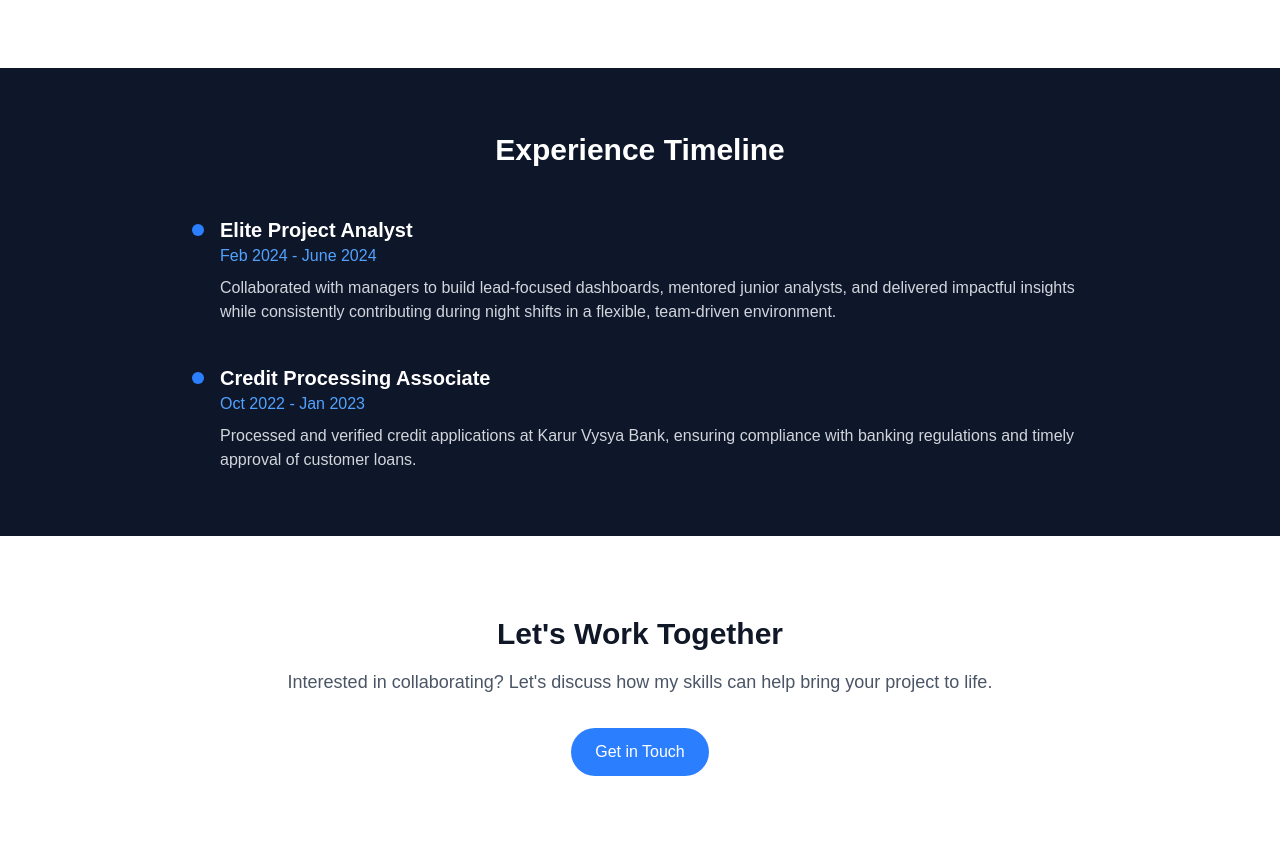
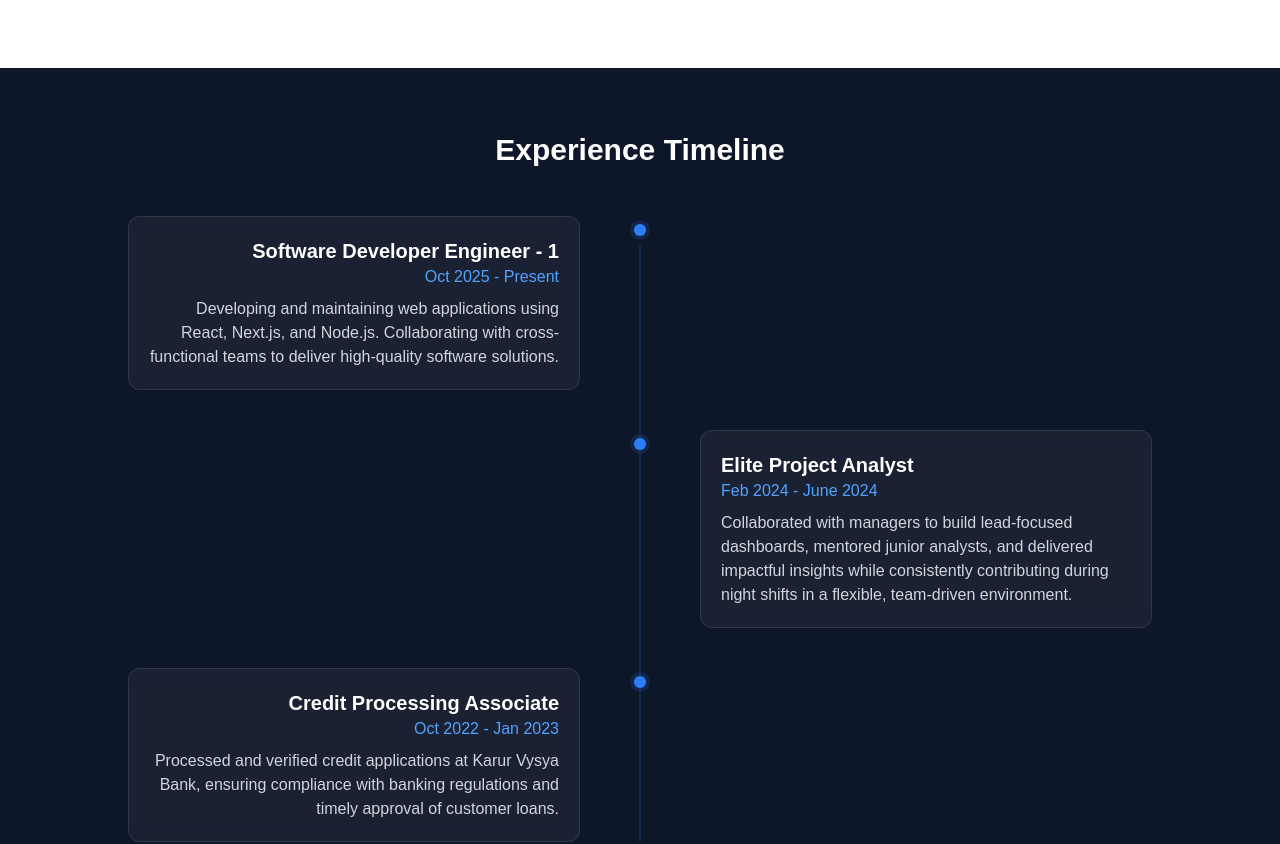
Before and after one commit to deven065/Portfolio-Website, a Next.js app: page /skills in a window 1280 px wide. Shown: the part 2500-3344 px from the top of the page. Built offline with nearby package versions, Linux system fonts and the light colour scheme.

Commit message:
Update Hero component text and enhance animations in Project and Experience sections

```diff
--- a/src/app/Components/Hero.tsx
+++ b/src/app/Components/Hero.tsx
@@ -3,7 +3,7 @@
 import React, { useState, useEffect } from "react";
 
 const Hero: React.FC = () => {
-  const animatedLine = "Full-Stack Developer";
+  const animatedLine = "Software Developer Engineer";
   const [currentText, setCurrentText] = useState("");
   const [charIndex, setCharIndex] = useState(0);
   const [direction, setDirection] = useState<"forward" | "backward">("forward");
--- a/src/app/Components/ProjectCard.tsx
+++ b/src/app/Components/ProjectCard.tsx
@@ -17,15 +17,15 @@ const ProjectCard: React.FC<ProjectCardProps> = ({
     ctaLink,
 }) => {
     return (
-        <div className="bg-white rounded-2xl overflow-hidden shadow-md mb-10">
+        <div className="group bg-white rounded-2xl overflow-hidden shadow-md hover:shadow-lg transition-shadow duration-300 mb-10">
             {/* Image */}
-            <div className="w-full">
+            <div className="w-full relative overflow-hidden">
                 <Image
                     src={image}
                     alt={title}
                     width={1200}
                     height={700}
-                    className="w-full h-auto object-cover"
+                    className="w-full h-auto object-cover transform transition-transform duration-300 ease-in-out hover:scale-105"
                 />
             </div>
 
--- a/src/app/Components/ProjectSection.tsx
+++ b/src/app/Components/ProjectSection.tsx
@@ -1,4 +1,12 @@
+"use client";
 import ProjectCard from "./ProjectCard";
+import { motion, AnimatePresence } from "framer-motion";
+
+const cardVariants = {
+  hidden: { opacity: 0, y: 40 },
+  visible: { opacity: 1, y: 0 },
+  exit: { opacity: 0, scale: 0.95 },
+};
 
 const ProjectsSection = () => {
   const projects = [
@@ -48,11 +56,31 @@ const ProjectsSection = () => {
       </div>
 
       {/* Cards */}
-      <div className="max-w-7xl mx-auto">
-        {projects.map((project, idx) => (
-          <ProjectCard key={idx} {...project} />
-        ))}
-      </div>
+      <motion.div
+        layout
+        className="max-w-7xl mx-auto"
+        initial="hidden"
+        whileInView="visible"
+        viewport={{ once: true }}
+      >
+        <AnimatePresence>
+          {projects.map((project, idx) => (
+            <motion.div
+              key={project.title}
+              layout
+              variants={cardVariants}
+              initial="hidden"
+              animate="visible"
+              exit="exit"
+              transition={{ duration: 0.4 }}
+              whileHover={{ scale: 1.02 }}
+              className="[transform-origin:center]"
+            >
+              <ProjectCard {...project} />
+            </motion.div>
+          ))}
+        </AnimatePresence>
+      </motion.div>
     </section>
   );
 };
--- a/src/app/Components/Projects/AllProjects.tsx
+++ b/src/app/Components/Projects/AllProjects.tsx
@@ -128,7 +128,8 @@ const AllProjects: React.FC = () => {
             whileInView="visible"
             viewport={{ once: true, amount: 0.15 }}
             variants={cardVariants}
-            className="bg-white rounded-xl shadow-md overflow-hidden hover:shadow-xl transition relative h-full flex flex-col"
+            whileHover={{ scale: 1.02 }}
+            className="bg-white rounded-xl shadow-md overflow-hidden hover:shadow-xl transition relative h-full flex flex-col [transform-origin:center]"
           >
             {/* Image */}
             <div className="relative group overflow-hidden">
@@ -137,7 +138,7 @@ const AllProjects: React.FC = () => {
                 alt={project.title}
                 width={1200}
                 height={600}
-                className="w-full h-48 object-cover transition-transform duration-300 ease-in-out group-hover:scale-105"
+                className="w-full h-48 object-cover transition-transform duration-300 ease-in-out hover:scale-105"
               />
               <span className="absolute top-3 right-3 bg-black text-white text-xs font-semibold px-3 py-1 rounded-full">
                 {project.tag}
--- a/src/app/Components/Projects/FeaturedProjects.tsx
+++ b/src/app/Components/Projects/FeaturedProjects.tsx
@@ -1,6 +1,7 @@
 "use client";
 import Image from "next/image";
 import React from "react";
+import { motion, AnimatePresence } from "framer-motion";
 
 const projects = [
   {
@@ -34,6 +35,12 @@ const projects = [
   },
 ];
 
+const cardVariants = {
+  hidden: { opacity: 0, y: 40 },
+  visible: { opacity: 1, y: 0 },
+  exit: { opacity: 0, scale: 0.95 },
+};
+
 const FeaturedProjects: React.FC = () => {
   return (
     <section className="bg-gray-50 pt-20 pb-20 min-h-screen px-6">
@@ -43,12 +50,26 @@ const FeaturedProjects: React.FC = () => {
       </h2>
 
       {/* Projects Grid */}
-      <div className="grid md:grid-cols-2 gap-10 max-w-7xl mx-auto">
-        {projects.map((project) => (
-          <div
-            key={project.id}
-            className="bg-white rounded-xl shadow-md overflow-hidden hover:shadow-xl transition relative"
-          >
+      <motion.div
+        layout
+        className="grid md:grid-cols-2 gap-10 max-w-7xl mx-auto"
+        initial="hidden"
+        whileInView="visible"
+        viewport={{ once: true }}
+      >
+        <AnimatePresence>
+          {projects.map((project) => (
+            <motion.div
+              key={project.id}
+              layout
+              variants={cardVariants}
+              initial="hidden"
+              animate="visible"
+              exit="exit"
+              transition={{ duration: 0.4 }}
+              whileHover={{ scale: 1.02 }}
+              className="group bg-white rounded-xl shadow-md overflow-hidden hover:shadow-xl transition relative [transform-origin:center]"
+            >
             {/* Image with Badges */}
             <div className="relative group overflow-hidden">
               <Image
@@ -56,7 +77,7 @@ const FeaturedProjects: React.FC = () => {
                 alt={project.title}
                 width={600}
                 height={300}
-                className="w-full h-56 object-cover transition-transform duration-300 ease-in-out group-hover:scale-105"
+                className="w-full h-56 object-cover transform transition-transform duration-300 ease-in-out hover:scale-105"
               />
               {project.featured && (
                 <span className="absolute top-3 left-3 bg-blue-500 text-white text-xs font-semibold px-3 py-1 rounded-full">
@@ -116,9 +137,10 @@ const FeaturedProjects: React.FC = () => {
                 </a>
               </div>
             </div>
-          </div>
-        ))}
-      </div>
+            </motion.div>
+          ))}
+        </AnimatePresence>
+      </motion.div>
     </section>
   );
 };
--- a/src/app/Components/Skills/ExperienceTimeline.tsx
+++ b/src/app/Components/Skills/ExperienceTimeline.tsx
@@ -1,5 +1,7 @@
+"use client";
 // components/ExperienceTimeline.tsx
 import React from 'react';
+import { motion } from 'framer-motion';
 
 type Experience = {
   title: string;
@@ -8,6 +10,12 @@ type Experience = {
 };
 
 const experiences: Experience[] = [
+  {
+    title: 'Software Developer Engineer - 1',
+    date: 'Oct 2025 - Present',
+    description:
+      'Developing and maintaining web applications using React, Next.js, and Node.js. Collaborating with cross-functional teams to deliver high-quality software solutions.',
+  },
   {
     title: 'Elite Project Analyst',
     date: 'Feb 2024 - June 2024',
@@ -25,20 +33,95 @@ const experiences: Experience[] = [
 export const ExperienceTimeline = () => {
   return (
     <section className="bg-[#0E1629] text-white py-16 px-4">
-      <div className="max-w-4xl mx-auto">
-        <h2 className="text-3xl font-bold text-center mb-12">Experience Timeline</h2>
-        <div className="space-y-10">
-          {experiences.map((exp, index) => (
-            <div key={index} className="flex items-start gap-4">
-              <span className="w-3 h-3 mt-2 bg-blue-500 rounded-full flex-shrink-0"></span>
-              <div>
+      <div className="max-w-5xl mx-auto relative">
+        <motion.h2
+          initial={{ opacity: 0, y: 12 }}
+          whileInView={{ opacity: 1, y: 0 }}
+          viewport={{ once: true }}
+          transition={{ duration: 0.5 }}
+          className="text-3xl font-bold text-center mb-12"
+        >
+          Experience Timeline
+        </motion.h2>
+
+        {/* Animated vertical line (desktop) + mobile accent */}
+        <motion.div
+          aria-hidden
+          className="hidden md:block absolute left-1/2 -translate-x-1/2 top-28 bottom-0 w-px bg-blue-500/30 origin-top"
+          initial={{ scaleY: 0 }}
+          whileInView={{ scaleY: 1 }}
+          viewport={{ once: true, amount: 0.2 }}
+          transition={{ duration: 0.6 }}
+        />
+        <div aria-hidden className="md:hidden absolute left-4 top-28 bottom-0 w-px bg-blue-500/20" />
+
+        <motion.ul
+          initial="hidden"
+          whileInView="visible"
+          viewport={{ once: true, amount: 0.2 }}
+          transition={{ staggerChildren: 0.08 }}
+          className="space-y-10"
+        >
+          {experiences.map((exp, index) => {
+            const isLeft = index % 2 === 0; // place first card on the left
+            return (
+              <motion.li
+                key={index}
+                variants={{
+                  hidden: { opacity: 0, x: isLeft ? -18 : 18 },
+                  visible: { opacity: 1, x: 0, transition: { duration: 0.5 } },
+                }}
+                className="relative grid md:grid-cols-2 items-start gap-6"
+              >
+                {/* Center dot aligned to the spine (desktop) */}
+                <motion.span
+                  className="hidden md:block absolute left-1/2 -translate-x-1/2 top-2 w-3 h-3 bg-blue-500 rounded-full shadow-[0_0_0_4px_rgba(59,130,246,0.15)]"
+                  initial={{ scale: 0 }}
+                  whileInView={{ scale: 1 }}
+                  viewport={{ once: true }}
+                  transition={{ type: 'spring', stiffness: 280, damping: 20 }}
+                />
+
+                {/* Left column (desktop): render card when isLeft */}
+                {isLeft ? (
+                  <div className="hidden md:block md:col-start-1 md:pr-12">
+                    <div className="rounded-xl bg-white/5 border border-white/10 p-5 backdrop-blur hover:shadow-lg hover:shadow-blue-500/10 transition-transform will-change-transform hover:-translate-y-0.5 md:text-right">
                       <h3 className="text-lg md:text-xl font-semibold">{exp.title}</h3>
                       <p className="text-blue-400 font-medium mb-2">{exp.date}</p>
                       <p className="text-gray-300">{exp.description}</p>
                     </div>
                   </div>
-          ))}
+                ) : (
+                  <div className="hidden md:block md:col-start-1" />
+                )}
+
+                {/* Right column (desktop): render card when not isLeft */}
+                {!isLeft ? (
+                  <div className="hidden md:block md:col-start-2 md:pl-12">
+                    <div className="rounded-xl bg-white/5 border border-white/10 p-5 backdrop-blur hover:shadow-lg hover:shadow-blue-500/10 transition-transform will-change-transform hover:-translate-y-0.5">
+                      <h3 className="text-lg md:text-xl font-semibold">{exp.title}</h3>
+                      <p className="text-blue-400 font-medium mb-2">{exp.date}</p>
+                      <p className="text-gray-300">{exp.description}</p>
                     </div>
+                  </div>
+                ) : (
+                  <div className="hidden md:block md:col-start-2" />
+                )}
+
+                {/* Mobile single-column card */}
+                <div className="md:hidden relative pl-6">
+                  {/* Mobile dot (left accent) */}
+                  <span className="absolute left-0 top-2 w-2.5 h-2.5 bg-blue-500 rounded-full" />
+                  <div className="rounded-xl bg-white/5 border border-white/10 p-5 backdrop-blur hover:shadow-lg hover:shadow-blue-500/10 transition-transform will-change-transform hover:-translate-y-0.5">
+                    <h3 className="text-lg font-semibold">{exp.title}</h3>
+                    <p className="text-blue-400 font-medium mb-2">{exp.date}</p>
+                    <p className="text-gray-300">{exp.description}</p>
+                  </div>
+                </div>
+              </motion.li>
+            );
+          })}
+        </motion.ul>
       </div>
     </section>
   );
```
Lines whose indentation alone changed are shown as unchanged.
